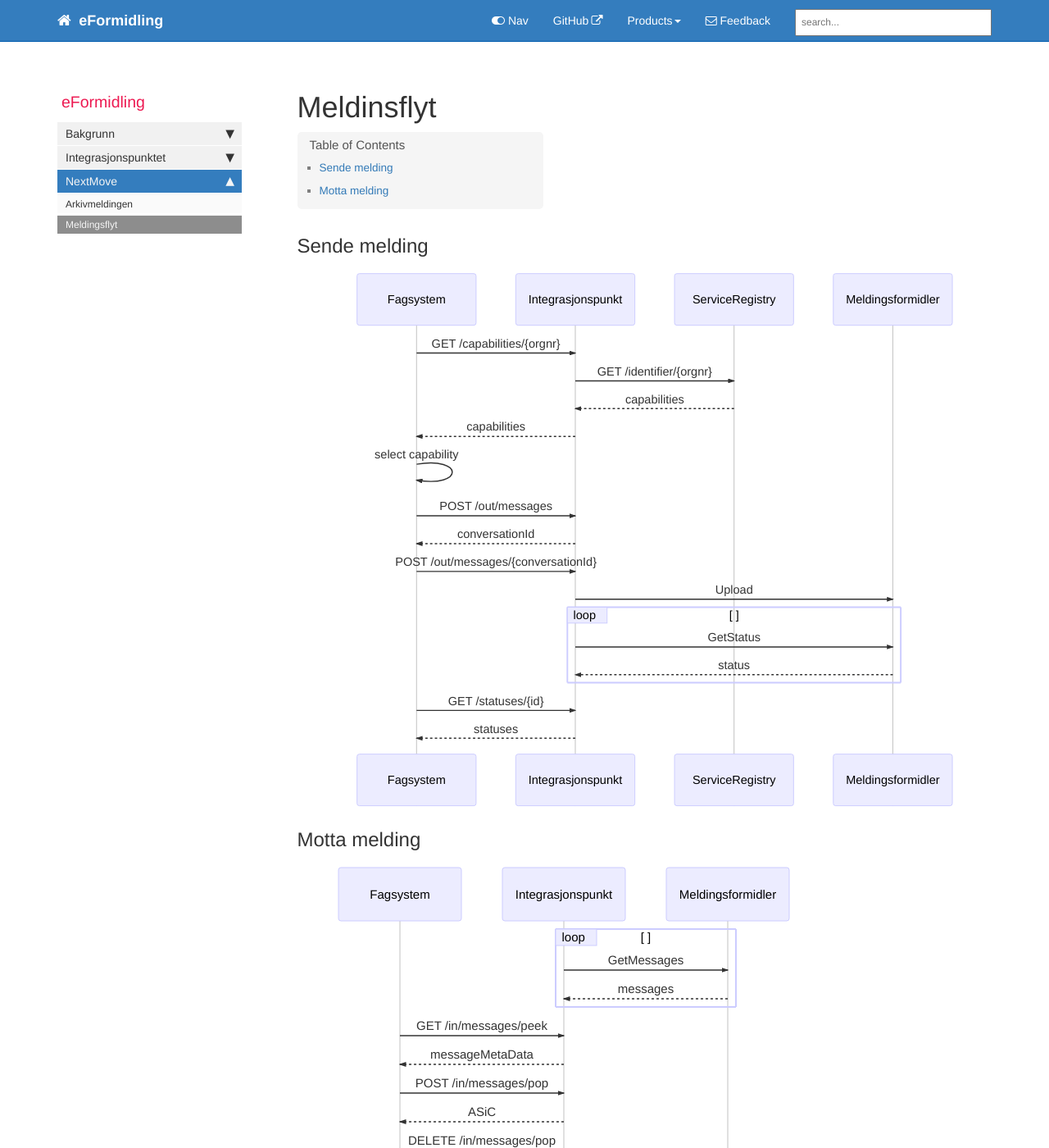
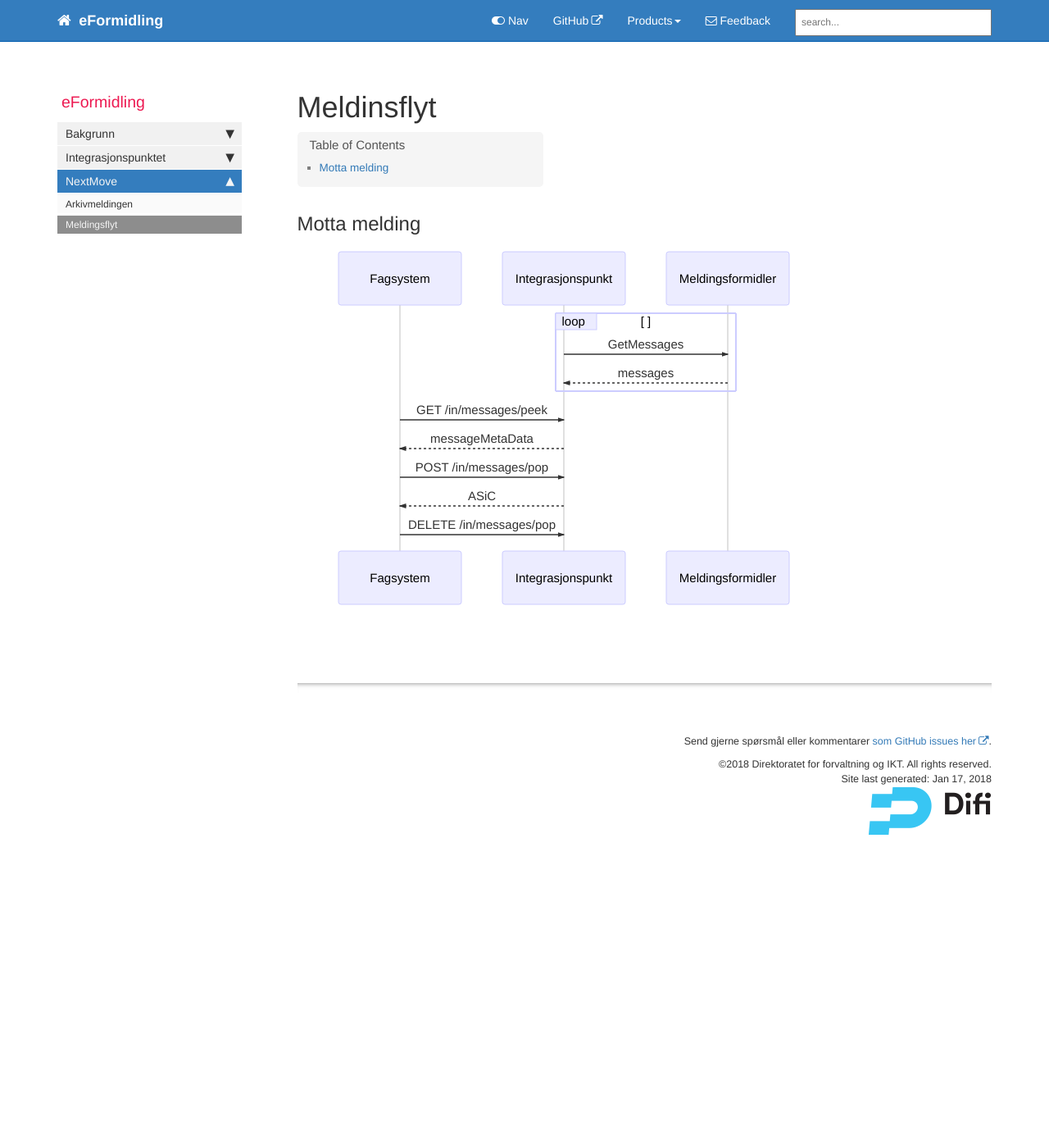
Before and after one commit to difi/eformidling, a Jekyll site: the page built from pages/NextMove/meldingsflyt2.md, in a window 1280 px wide and 1400 px high. Shown: the whole window at 82% size. Built offline with Jekyll 4.4.1, drawn with Linux system fonts in a browser that asks for light colours; nearby versions of some CDN libraries; comment, search, counter and statistics services are not loaded; part of the change alters nothing that is shown.

Commit message:
rettet feil i meldingsflyter

````diff
--- a/pages/NextMove/meldingsflyt.md
+++ b/pages/NextMove/meldingsflyt.md
@@ -57,3 +57,35 @@ sequenceDiagram
     fs->>ip: DELETE /in/messages/pop
 
 </div>
+
+## Sende melding med Arkivmelding
+
+Denne måten å sende melding på er ikke implementert i integrasjonspunktet, men er en tanke for hvordan man kan få en enklere sendeflyt når man bruker arkivmelding. Arkivmeldingen inneholder informasasjon som også kan brukes til adrssering.
+
+<!-- <div class="mermaid"> -->
+```mermaid
+sequenceDiagram
+    participant fs as Fagsystem
+    participant ip as Integrasjonspunkt
+    participant sr as ServiceRegistry
+    participant mf  as Meldingsformidler
+
+    fs->>ip: POST /out/messages
+    Note over fs, ip: Arkivmelding
+    ip->>sr: GET /identifier/{orgnr/pnr}
+    sr-->>ip: capabilities
+    ip-->>fs: prototypes + conversationId
+    opt multiple- or edit selected prototype
+        fs->>ip: PUT /out/messages/{conversationId}
+    end
+    fs->>ip: POST /out/messages/{conversationId}
+    ip->>mf: Upload
+    loop
+        ip->>mf: GetStatus
+        mf-->>ip: status
+    end
+    fs->>ip: GET /statuses/{id}
+    ip-->>fs: statuses
+```
+
+<!-- </div>     -->
--- /dev/null
+++ b/pages/NextMove/meldingsflyt2.md
@@ -0,0 +1,31 @@
+---
+title: Meldinsflyt
+description: Overorndet beskrivelse av meldingsflyt
+permalink: meldingsflyt.html
+layout: page
+sidebar: eformidling
+foler: NextMove
+---
+
+
+
+## Motta melding
+
+<div class="mermaid">
+
+sequenceDiagram
+    participant fs as Fagsystem
+    participant ip as Integrasjonspunkt
+    participant mf  as Meldingsformidler
+
+    loop
+        ip->>mf: GetMessages
+        mf-->>ip: messages
+    end
+    fs->>ip: GET /in/messages/peek
+    ip-->>fs: messageMetaData
+    fs->>ip: POST /in/messages/pop
+    ip-->>fs: ASiC
+    fs->>ip: DELETE /in/messages/pop
+
+</div>
````
